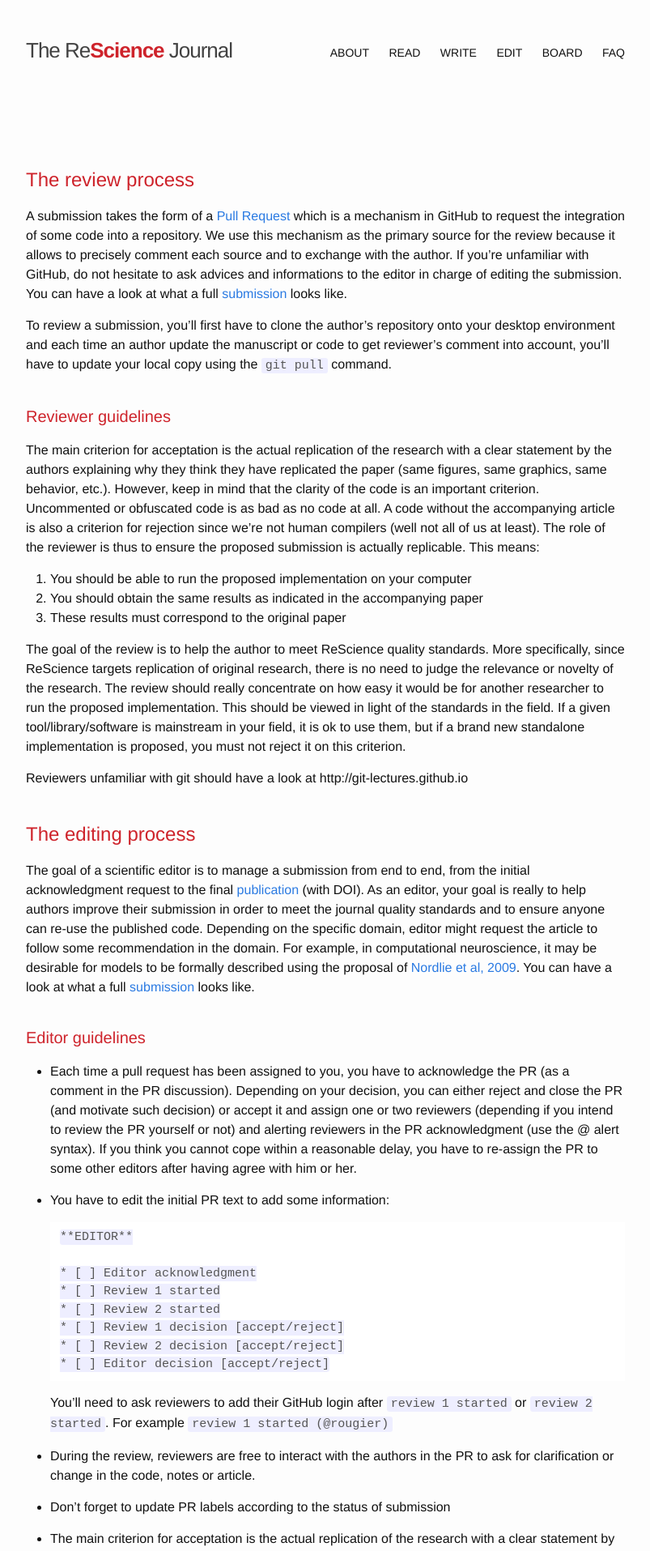
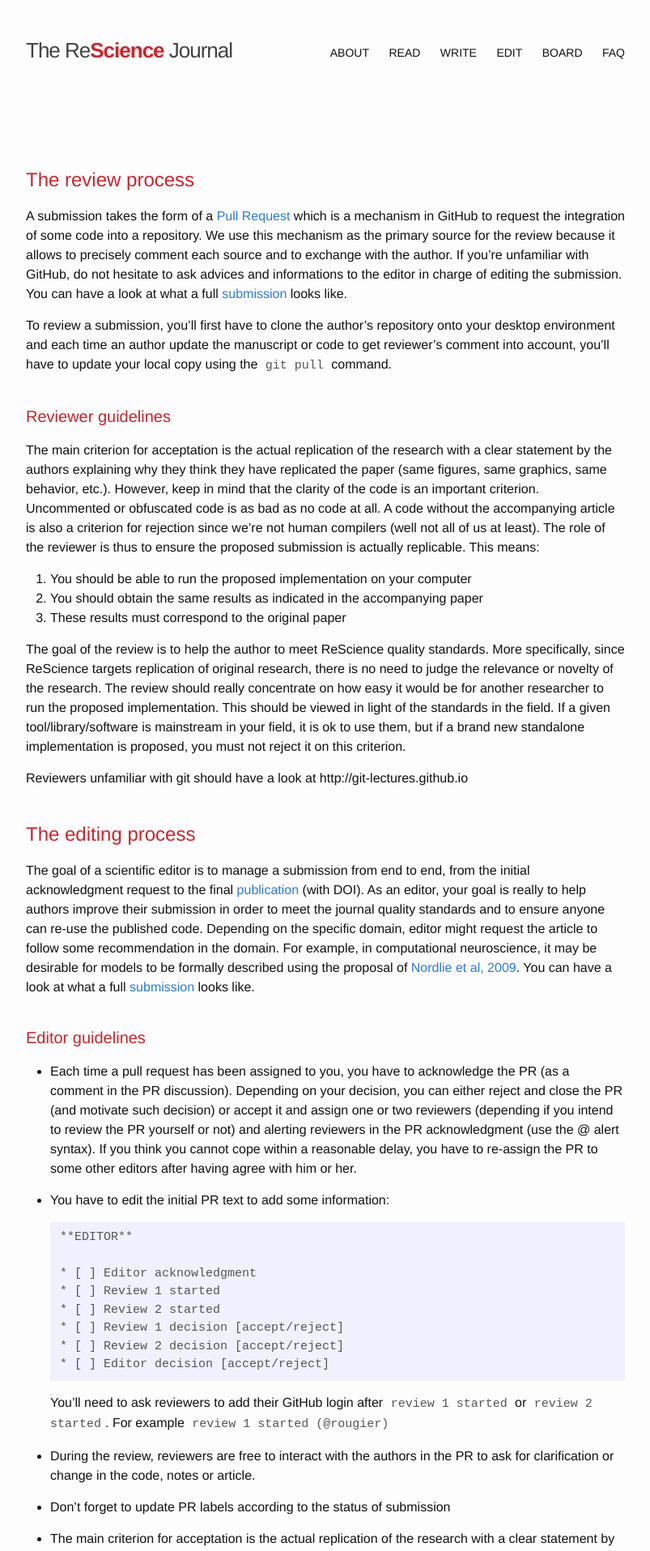
Before and after one commit to ReScience/rescience.github.io, a Jekyll site: the page built from 03-edit.md, in a window 1280 px wide. Shown: the top 1915 px of the page at 81% size, without its empty margins (238-1041 px from the left). Built offline with Jekyll 4.4.1, drawn with Linux system fonts in a browser that asks for light colours.

Commit message:
Fixed code css

```diff
--- a/css/main.scss
+++ b/css/main.scss
@@ -118,7 +118,7 @@ a.site-title:hover {
 pre,code {
   border: none;
   color: #555555;
-/*  background-color: #f5f5f5;*/
+  background: none;
 }
 
 .post-tag, .post-tag a {
@@ -145,3 +145,7 @@ pre,code {
     border: none;
     padding: 0;
 }
+
+.highlight {
+    background: #f0f0ff;
+}
```
